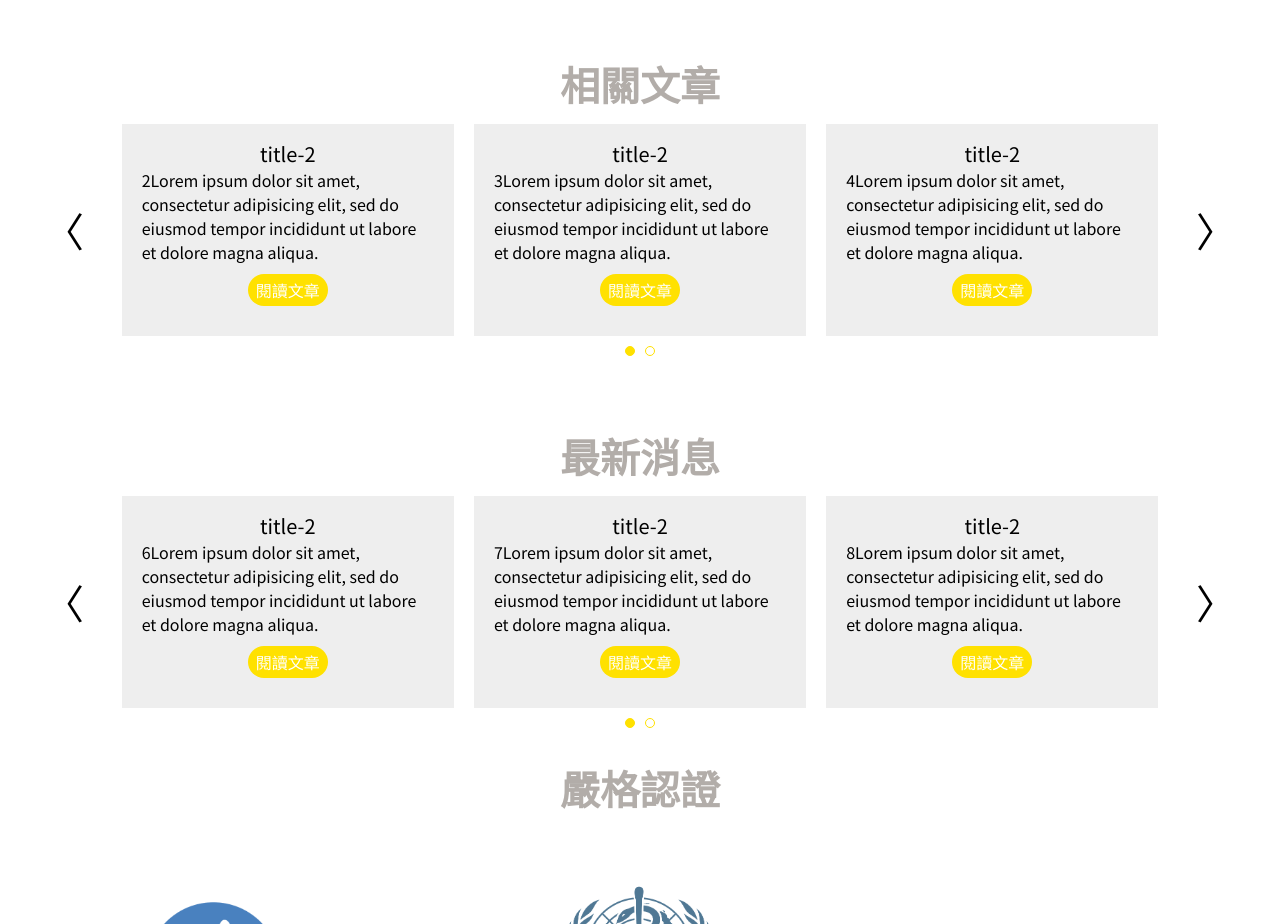
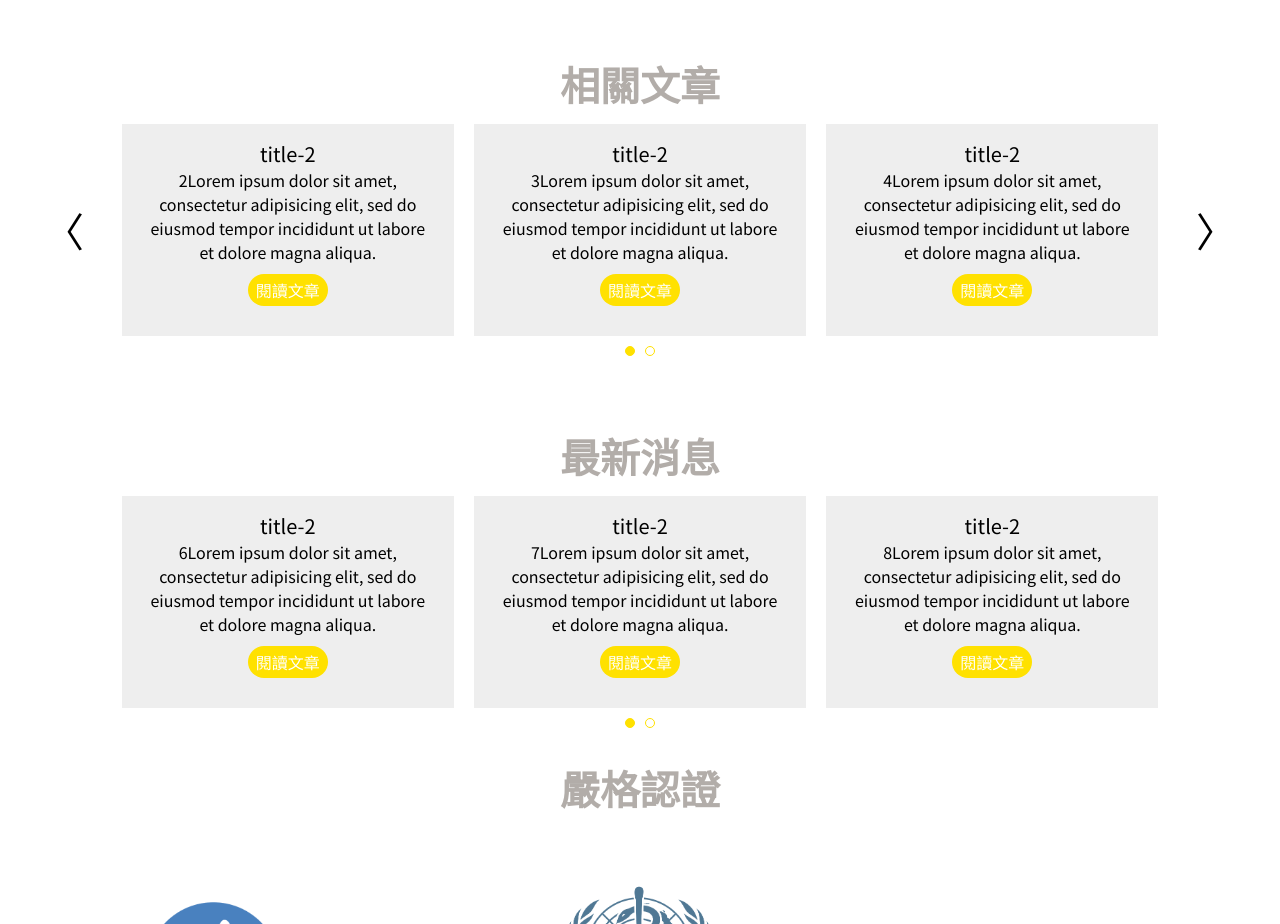
Before and after one commit to dinwoo/ponitor, a plain HTML site: page index.html in a window 1280 px wide. Shown: the part 5540-6464 px from the top of the page. Drawn offline with nearby package versions, Linux system fonts and the light colour scheme.

Commit message:
fix: css

```diff
--- a/index.html
+++ b/index.html
@@ -126,7 +126,6 @@
       <section class="carousel">
         <h1>最新消息</h1>
         <div class="wrapper">
-          <div class="arrow-left"> </div>
           <div class="carousel-box owl-carousel">
             <div class="carousel-item">
               <div class="title">title-2</div>
@@ -153,7 +152,6 @@
               <div class="content">10Lorem ipsum dolor sit amet, consectetur adipisicing elit, sed do eiusmod tempor incididunt ut labore et dolore magna aliqua.</div><a class="link" href="">閱讀文章 </a>
             </div>
           </div>
-          <div class="arrow-right"></div>
         </div>
       </section>
       <section class="certification">
--- a/sass/index.sass
+++ b/sass/index.sass
@@ -169,6 +169,7 @@ section.carousel
     width: 90%
     margin: auto
     font-size: 0
+    text-align: center
     .arrow-left
       width: 4%
       margin-right: 1%
```
Also changed, not shown: css/index.css, 1 other file.
